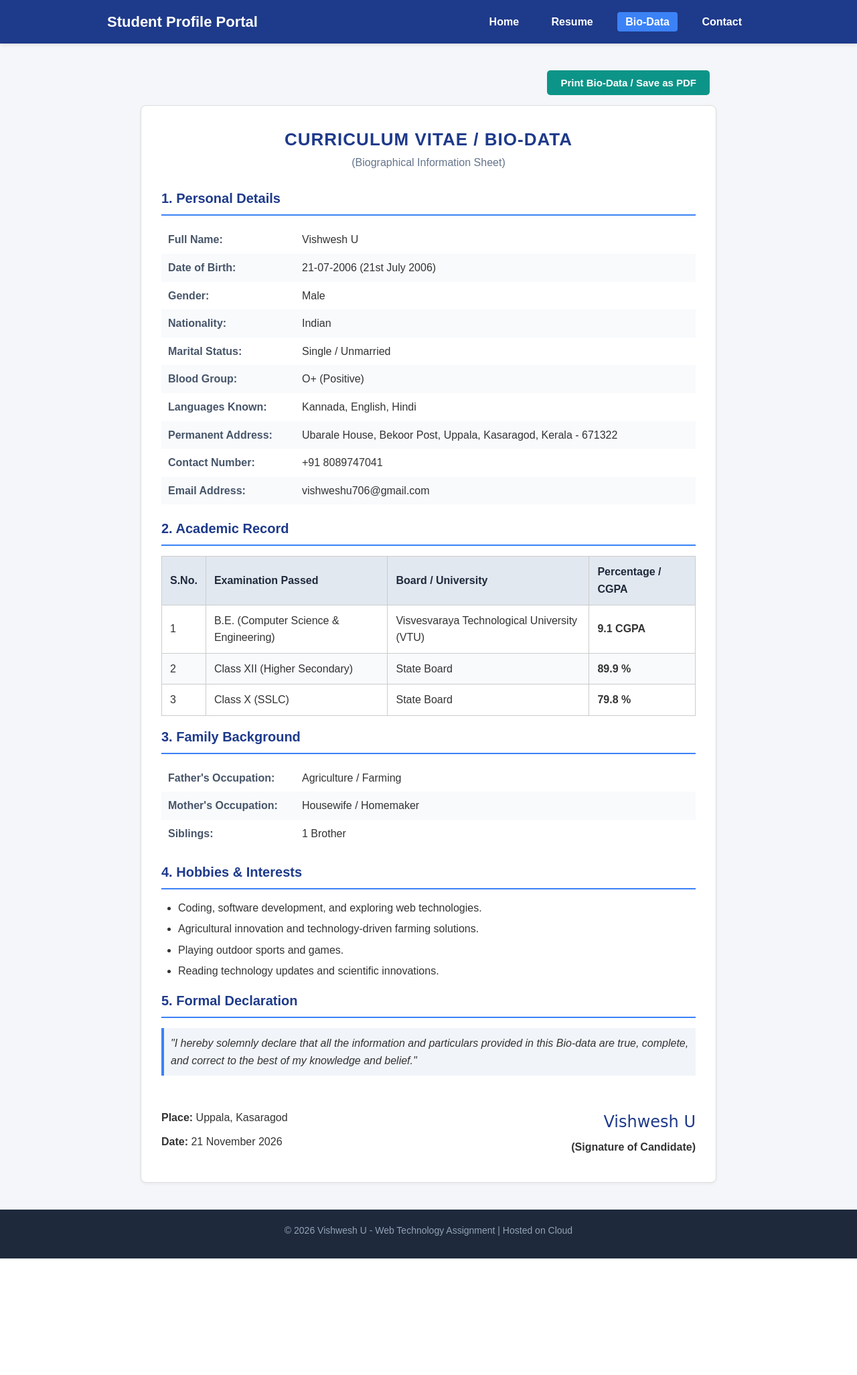
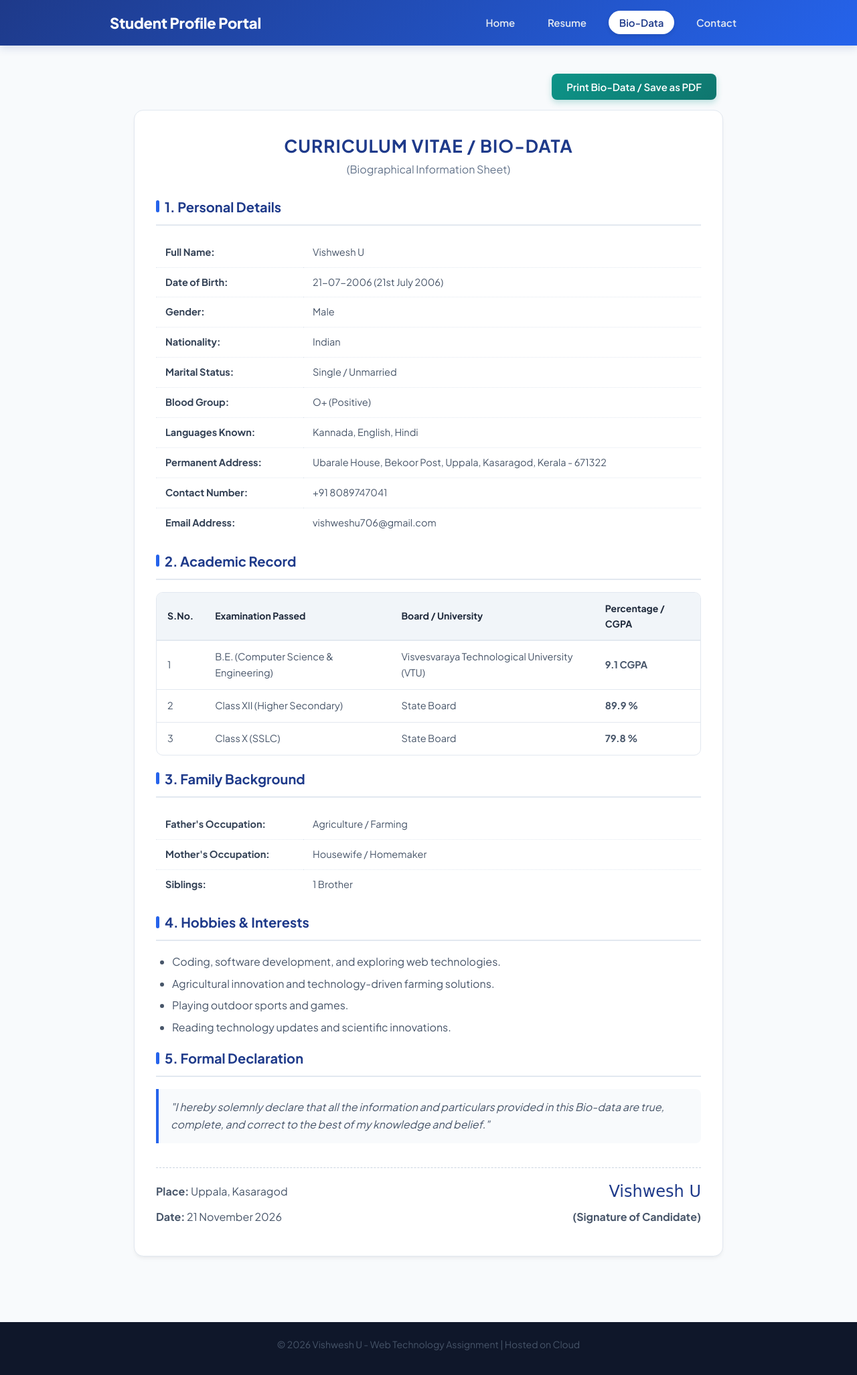
Before and after one commit to vishweshu/resume-biodata-portfolio, a PHP site: page /biodata.html in a window 1280 px wide. Shown: the whole page at 67% size. Before the commit the page ends 1879 px from the top, so only its background shows below. Run offline with PHP 8.4, Linux system fonts and the light colour scheme.

Commit message:
style: apply clean, elegant presentation styling while keeping HTML simple

```diff
--- a/css/style.css
+++ b/css/style.css
@@ -1,24 +1,33 @@
-/* Simple & Clean Styling for Academic Assignment */
+/* ==========================================================================
+   CLEAN & BEAUTIFUL PRESENTATION STYLESHEET FOR ASSIGNMENT
+   Applies modern typography, elegant spacing, cards, tables, and print styles
+   directly to standard HTML elements.
+   ========================================================================== */
+
+@import url('https://fonts.googleapis.com/css2?family=Plus+Jakarta+Sans:wght@400;500;600;700;800&display=swap');
 
 * {
     margin: 0;
     padding: 0;
     box-sizing: border-box;
-    font-family: Arial, Helvetica, sans-serif;
+    font-family: 'Plus Jakarta Sans', -apple-system, BlinkMacSystemFont, 'Segoe UI', Roboto, Helvetica, Arial, sans-serif;
 }
 
 body {
-    background-color: #f4f6f9;
-    color: #333333;
-    line-height: 1.6;
+    background-color: #f8fafc;
+    color: #1e293b;
+    line-height: 1.65;
+    min-height: 100vh;
+    display: flex;
+    flex-direction: column;
 }
 
 /* Header & Navigation Bar */
 header {
-    background-color: #1e3a8a;
+    background: linear-gradient(135deg, #1e3a8a 0%, #2563eb 100%);
     color: #ffffff;
-    padding: 15px 0;
-    box-shadow: 0 2px 5px rgba(0,0,0,0.1);
+    padding: 16px 0;
+    box-shadow: 0 4px 12px rgba(30, 58, 138, 0.15);
 }
 
 .nav-container {
@@ -27,67 +36,100 @@ header {
     display: flex;
     justify-content: space-between;
     align-items: center;
-    padding: 0 20px;
+    padding: 0 24px;
 }
 
 .nav-container h1 {
     font-size: 22px;
+    font-weight: 800;
+    letter-spacing: -0.01em;
 }
 
 nav a {
-    color: #ffffff;
+    color: #e2e8f0;
     text-decoration: none;
-    margin-left: 20px;
-    font-size: 16px;
-    font-weight: bold;
-    padding: 6px 12px;
-    border-radius: 4px;
-    transition: background-color 0.3s;
+    margin-left: 14px;
+    font-size: 15px;
+    font-weight: 600;
+    padding: 8px 16px;
+    border-radius: 9999px;
+    transition: all 0.25s ease;
 }
 
-nav a:hover, nav a.active {
-    background-color: #3b82f6;
+nav a:hover {
+    color: #ffffff;
+    background-color: rgba(255, 255, 255, 0.18);
+}
+
+nav a.active {
+    background-color: #ffffff;
+    color: #1e3a8a;
+    box-shadow: 0 2px 6px rgba(0, 0, 0, 0.12);
 }
 
 /* Main Container */
 .container {
-    max-width: 900px;
-    margin: 30px auto;
+    max-width: 920px;
+    margin: 32px auto;
     padding: 0 20px;
+    flex: 1 0 auto;
 }
 
-/* Card / Content Box */
+/* Cards & Content Panels */
 .card {
     background-color: #ffffff;
-    border: 1px solid #dddddd;
-    border-radius: 8px;
-    padding: 30px;
-    margin-bottom: 25px;
-    box-shadow: 0 2px 4px rgba(0,0,0,0.05);
+    border: 1px solid #e2e8f0;
+    border-radius: 14px;
+    padding: 32px;
+    margin-bottom: 26px;
+    box-shadow: 0 4px 6px -1px rgba(0, 0, 0, 0.05), 0 2px 4px -2px rgba(0, 0, 0, 0.03);
+    transition: all 0.25s ease;
 }
 
+.card:hover {
+    box-shadow: 0 10px 15px -3px rgba(0, 0, 0, 0.07);
+    border-color: #cbd5e1;
+}
+
+/* Headings */
 h2 {
     color: #1e3a8a;
-    border-bottom: 2px solid #3b82f6;
-    padding-bottom: 8px;
-    margin-bottom: 15px;
+    border-bottom: 2px solid #e2e8f0;
+    padding-bottom: 10px;
+    margin-bottom: 18px;
     font-size: 20px;
+    font-weight: 700;
+    display: flex;
+    align-items: center;
+    gap: 8px;
+}
+
+h2::before {
+    content: '';
+    display: inline-block;
+    width: 5px;
+    height: 18px;
+    background-color: #2563eb;
+    border-radius: 4px;
 }
 
 h3 {
     color: #2563eb;
-    margin-top: 15px;
-    margin-bottom: 5px;
+    margin-top: 18px;
+    margin-bottom: 8px;
     font-size: 17px;
+    font-weight: 700;
 }
 
 p {
-    margin-bottom: 10px;
+    color: #475569;
+    margin-bottom: 12px;
 }
 
 ul {
-    margin-left: 25px;
-    margin-bottom: 15px;
+    margin-left: 24px;
+    margin-bottom: 16px;
+    color: #475569;
 }
 
 li {
@@ -97,75 +139,96 @@ li {
 /* Buttons */
 .btn {
     display: inline-block;
-    background-color: #2563eb;
+    background: linear-gradient(135deg, #2563eb, #1d4ed8);
     color: #ffffff;
-    padding: 10px 20px;
+    padding: 10px 22px;
     text-decoration: none;
-    border-radius: 5px;
+    border-radius: 8px;
     border: none;
     cursor: pointer;
     font-size: 15px;
-    font-weight: bold;
+    font-weight: 600;
     margin-top: 10px;
     margin-right: 10px;
+    box-shadow: 0 4px 10px rgba(37, 99, 235, 0.25);
+    transition: all 0.25s ease;
 }
 
 .btn:hover {
-    background-color: #1d4ed8;
+    background: linear-gradient(135deg, #1d4ed8, #1e40af);
+    transform: translateY(-1px);
+    box-shadow: 0 6px 14px rgba(37, 99, 235, 0.35);
+    color: #ffffff;
 }
 
 .btn-secondary {
-    background-color: #0d9488;
+    background: linear-gradient(135deg, #0d9488, #0f766e);
+    box-shadow: 0 4px 10px rgba(13, 148, 136, 0.25);
 }
 
 .btn-secondary:hover {
-    background-color: #0f766e;
+    background: linear-gradient(135deg, #0f766e, #115e59);
+    box-shadow: 0 6px 14px rgba(13, 148, 136, 0.35);
 }
 
-/* Tables for Qualifications / Biodata */
+/* Tables for Academic Records */
 table {
     width: 100%;
-    border-collapse: collapse;
-    margin: 15px 0;
-}
-
-table, th, td {
-    border: 1px solid #cccccc;
+    border-collapse: separate;
+    border-spacing: 0;
+    margin: 18px 0;
+    border: 1px solid #e2e8f0;
+    border-radius: 10px;
+    overflow: hidden;
 }
 
 th, td {
-    padding: 10px 12px;
+    padding: 12px 16px;
     text-align: left;
 }
 
 th {
-    background-color: #e2e8f0;
+    background-color: #f1f5f9;
     color: #1e293b;
+    font-weight: 700;
+    font-size: 14px;
+    border-bottom: 2px solid #e2e8f0;
 }
 
-tr:nth-child(even) {
-    background-color: #f8fafc;
+td {
+    border-bottom: 1px solid #e2e8f0;
+    color: #475569;
+    font-size: 14.5px;
 }
 
-/* Personal Details 2-Column List */
+tr:last-child td {
+    border-bottom: none;
+}
+
+tbody tr:hover {
+    background-color: #eff6ff;
+}
+
+/* Personal Details Table */
 .details-table {
     width: 100%;
     border: none;
-    margin-bottom: 20px;
+    margin-bottom: 18px;
 }
 
 .details-table td {
     border: none;
-    padding: 8px 10px;
+    padding: 10px 14px;
+    border-bottom: 1px dotted #e2e8f0;
 }
 
 .details-table td.label {
-    font-weight: bold;
-    width: 200px;
-    color: #475569;
+    font-weight: 700;
+    width: 220px;
+    color: #334155;
 }
 
-/* Form Styles */
+/* Form Styling */
 .form-group {
     margin-bottom: 18px;
 }
@@ -173,48 +236,58 @@ tr:nth-child(even) {
 .form-group label {
     display: block;
     margin-bottom: 6px;
-    font-weight: bold;
+    font-weight: 600;
+    font-size: 14.5px;
+    color: #334155;
 }
 
 .form-group input,
 .form-group select,
 .form-group textarea {
     width: 100%;
-    padding: 10px;
-    border: 1px solid #cccccc;
-    border-radius: 5px;
+    padding: 11px 14px;
+    border: 1.5px solid #cbd5e1;
+    border-radius: 8px;
     font-size: 15px;
+    background-color: #ffffff;
+    color: #1e293b;
+    transition: all 0.2s ease;
 }
 
 .form-group input:focus,
 .form-group select:focus,
 .form-group textarea:focus {
-    border-color: #3b82f6;
+    border-color: #2563eb;
     outline: none;
+    box-shadow: 0 0 0 3px #dbeafe;
 }
 
 /* Declaration and Signature */
 .declaration-text {
     font-style: italic;
     margin-top: 15px;
-    padding: 10px;
-    background-color: #f1f5f9;
-    border-left: 4px solid #3b82f6;
+    padding: 14px 18px;
+    background-color: #f8fafc;
+    border-left: 4px solid #2563eb;
+    border-radius: 0 8px 8px 0;
+    color: #475569;
 }
 
 .signature-section {
     display: flex;
     justify-content: space-between;
-    margin-top: 40px;
-    padding-top: 10px;
+    align-items: flex-end;
+    margin-top: 36px;
+    padding-top: 16px;
+    border-top: 1px dashed #cbd5e1;
 }
 
 /* Footer */
 footer {
-    background-color: #1e293b;
+    background-color: #0f172a;
     color: #94a3b8;
     text-align: center;
-    padding: 20px 0;
+    padding: 22px 0;
     margin-top: 40px;
     font-size: 14px;
 }
```
Also changed, not shown: other parts of css/style.css (+36 -10 lines).
